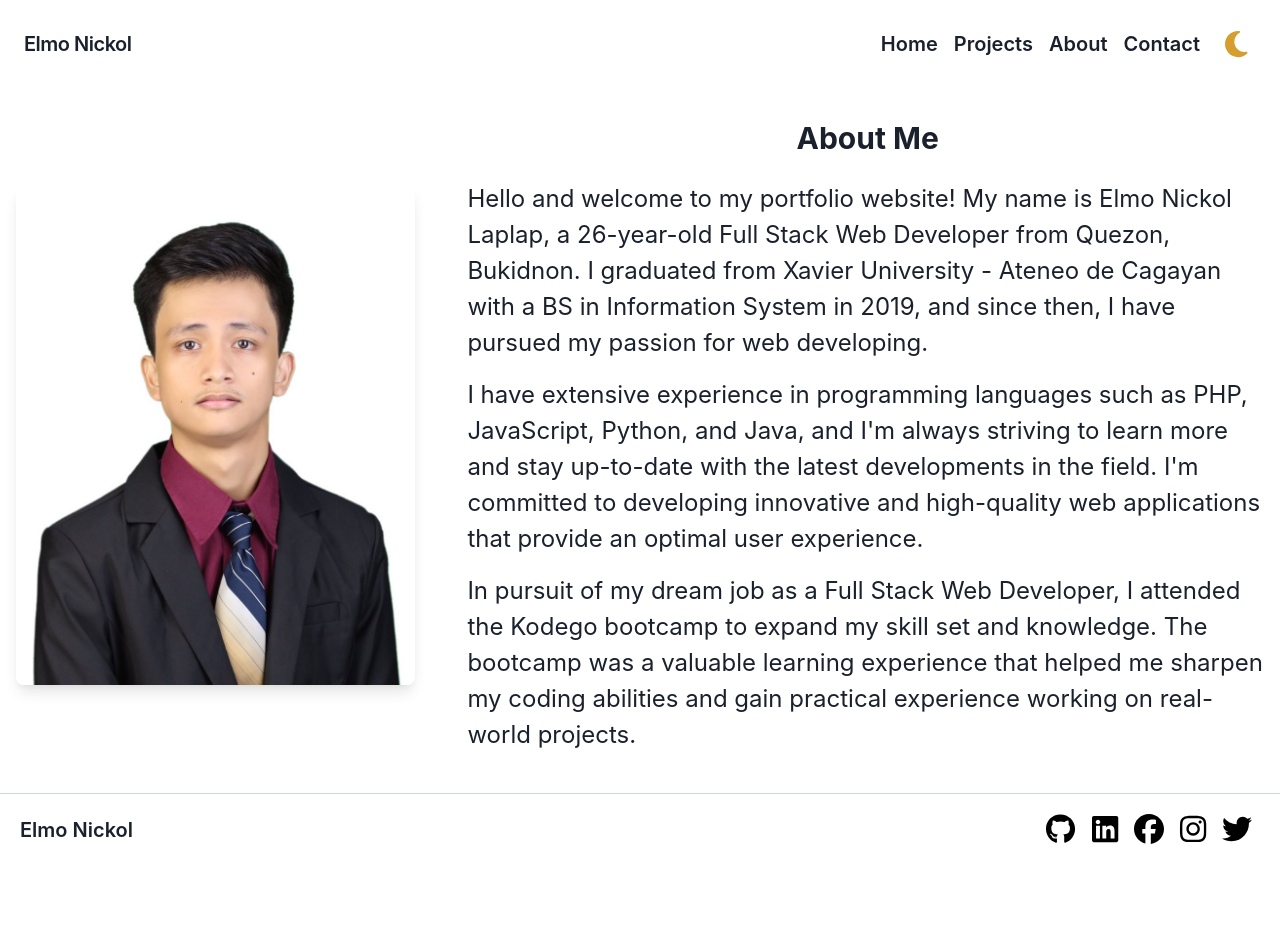
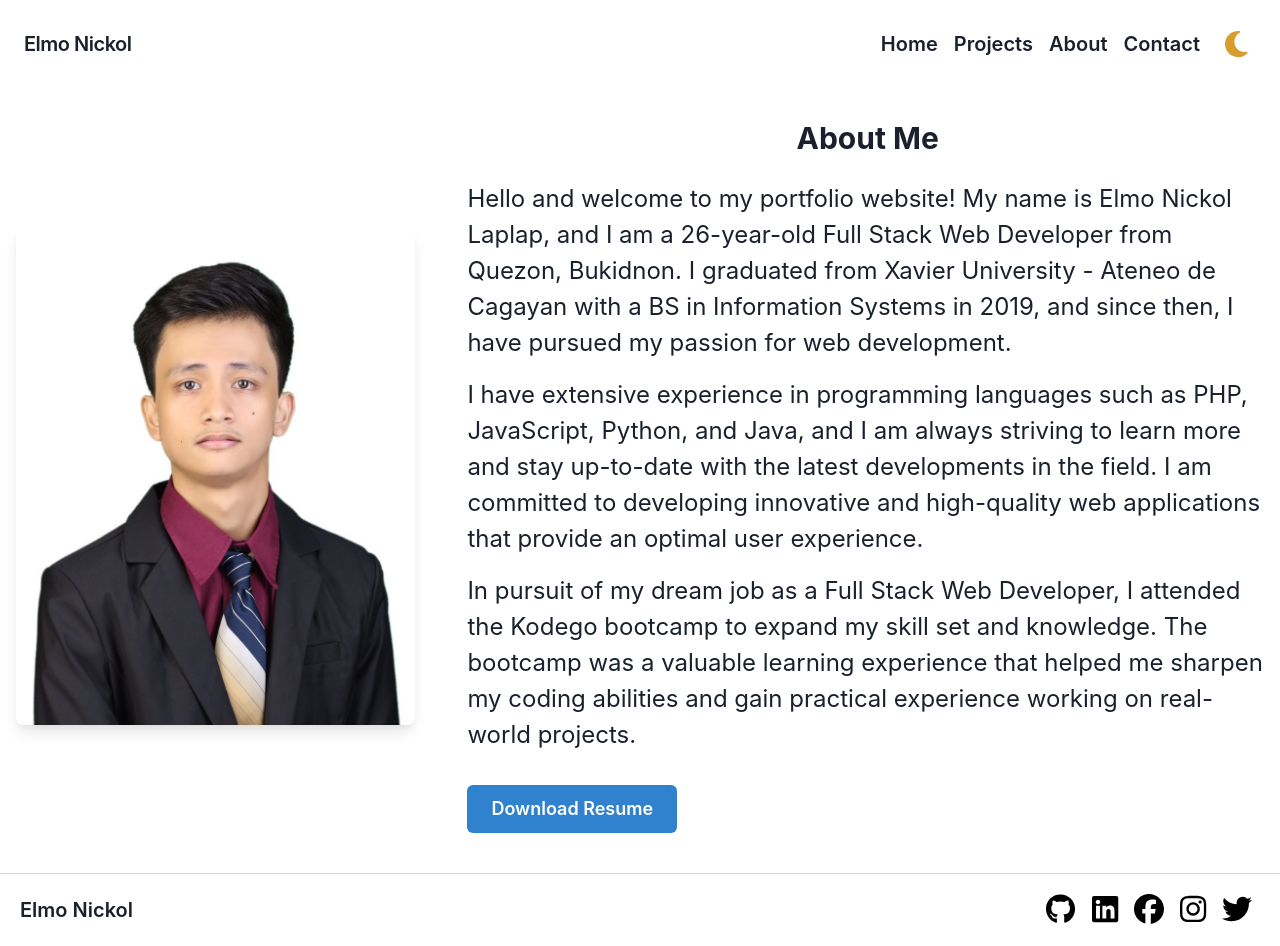
Before and after one commit to elmonickcool/my_portfolio, a Next.js app: page /about in a window 1280 px wide. Before the commit the page ends 866 px from the top, so only its background shows below. Built offline with nearby package versions, Linux system fonts and the light colour scheme.

Commit message:
add download resume

```diff
--- a/src/pages/about.jsx
+++ b/src/pages/about.jsx
@@ -1,20 +1,33 @@
-import { Stack, Text, Image, Box } from "@chakra-ui/react";
+import { Stack, Text, Image, Box,Button,useColorMode } from "@chakra-ui/react";
 
 const About = () => {
+  const { colorMode } = useColorMode();
   return (
-    <Stack direction={{ base: "column", md: "row" }} spacing={8} alignItems={{ md: "center" }} me={3} >
+    <Stack direction={{ base: "column", md: "row" }} spacing={8} alignItems={{ md: "center" }} me={3}>
       <Image src="/elmonickol.jpg" width={500} height={500} ms={4} alt="about image" borderRadius="lg" boxShadow="lg" />
-      <Box ms={5} textAlign={{base:"center",md:"left"}}>
-        <Text fontSize='3xl' fontWeight='bold' textAlign='center' mb={5}>About Me</Text>
-        <Text fontSize={{ base: "xl", md: "2xl" }} mt="4" mb={{ base: 3, md: 0 }}>
-          Hello and welcome to my portfolio website! My name is Elmo Nickol Laplap, a 26-year-old Full Stack Web Developer from Quezon, Bukidnon. I graduated from Xavier University - Ateneo de Cagayan with a BS in Information System in 2019, and since then, I have pursued my passion for web developing.
+      <Box ms={5} textAlign={{ base: "center", md: "left" }}>
+        <Text fontSize="3xl" fontWeight="bold" textAlign="center" mb={5}>
+          About Me
         </Text>
-        <Text fontSize={{ base: "xl", md: "2xl" }} mt="4" mb={{ base: 3, md: 0 }}>
-          I have extensive experience in programming languages such as PHP, JavaScript, Python, and Java, and I&apos;m always striving to learn more and stay up-to-date with the latest developments in the field. I&apos;m committed to developing innovative and high-quality web applications that provide an optimal user experience.
+        <Text fontSize={{ base: "xl", md: "2xl" }} mt={4} mb={{ base: 3, md: 0 }}>
+          Hello and welcome to my portfolio website! My name is Elmo Nickol Laplap, and I am a 26-year-old Full Stack Web Developer from Quezon, Bukidnon. I graduated from Xavier University - Ateneo de Cagayan with a BS in Information Systems in 2019, and since then, I have pursued my passion for web development.
         </Text>
-        <Text fontSize={{ base: "xl", md: "2xl" }} mt="4" mb={{ base: 3, md: 0 }}>
+        <Text fontSize={{ base: "xl", md: "2xl" }} mt={4} mb={{ base: 3, md: 0 }}>
+          I have extensive experience in programming languages such as PHP, JavaScript, Python, and Java, and I am always striving to learn more and stay up-to-date with the latest developments in the field. I am committed to developing innovative and high-quality web applications that provide an optimal user experience.
+        </Text>
+        <Text fontSize={{ base: "xl", md: "2xl" }} mt={4} mb={{ base: 3, md: 0 }}>
           In pursuit of my dream job as a Full Stack Web Developer, I attended the Kodego bootcamp to expand my skill set and knowledge. The bootcamp was a valuable learning experience that helped me sharpen my coding abilities and gain practical experience working on real-world projects.
         </Text>
+        <Button
+          as="a"
+          href="/Resume.pdf"
+          download="ElmoNickolLaplap_Resume.pdf"
+          colorScheme={colorMode === "light" ? "blue" : "teal"}
+          size="lg"
+          mt={8}
+        >
+          Download Resume
+        </Button>
       </Box>
     </Stack>
   );
```
Also changed, not shown: 1 other file (tests, documents, lock files or other folders).
